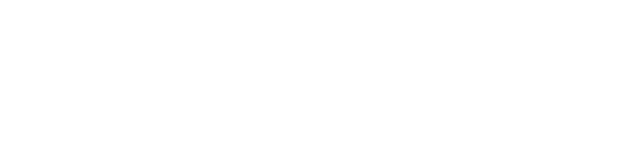
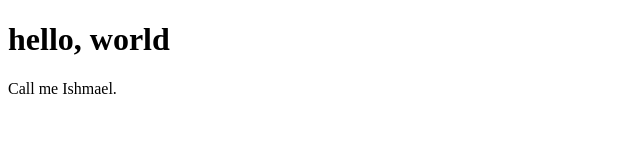
Before and after one commit to sharonelkhmiri/website, a plain HTML site: page index.html in a window 1280 px wide. Shown: the whole page, without its empty margins (0-640 px from the left). Drawn offline with Linux system fonts and the light colour scheme.

Commit message:
Add some HTML structure

```diff
--- a/index.html
+++ b/index.html
@@ -2,9 +2,10 @@
 <html>
   <head>
     <meta charset="utf-8">
-    <title></title>
+    <title>A whale of a greeting</title>
   </head>
   <body>
-
+    <h1>hello, world</h1>
+    <p>Call me Ishmael.</p>
   </body>
 </html>
```
